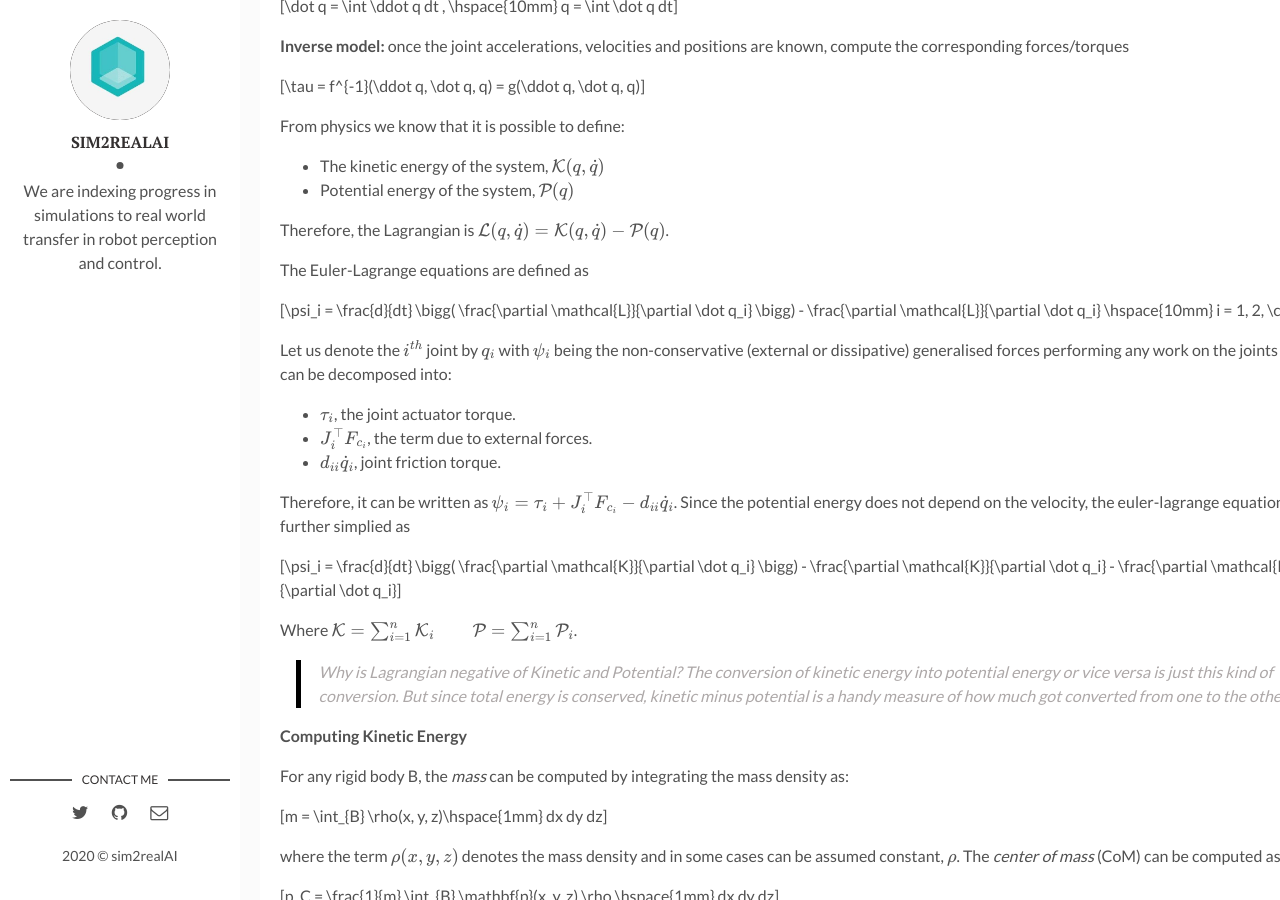
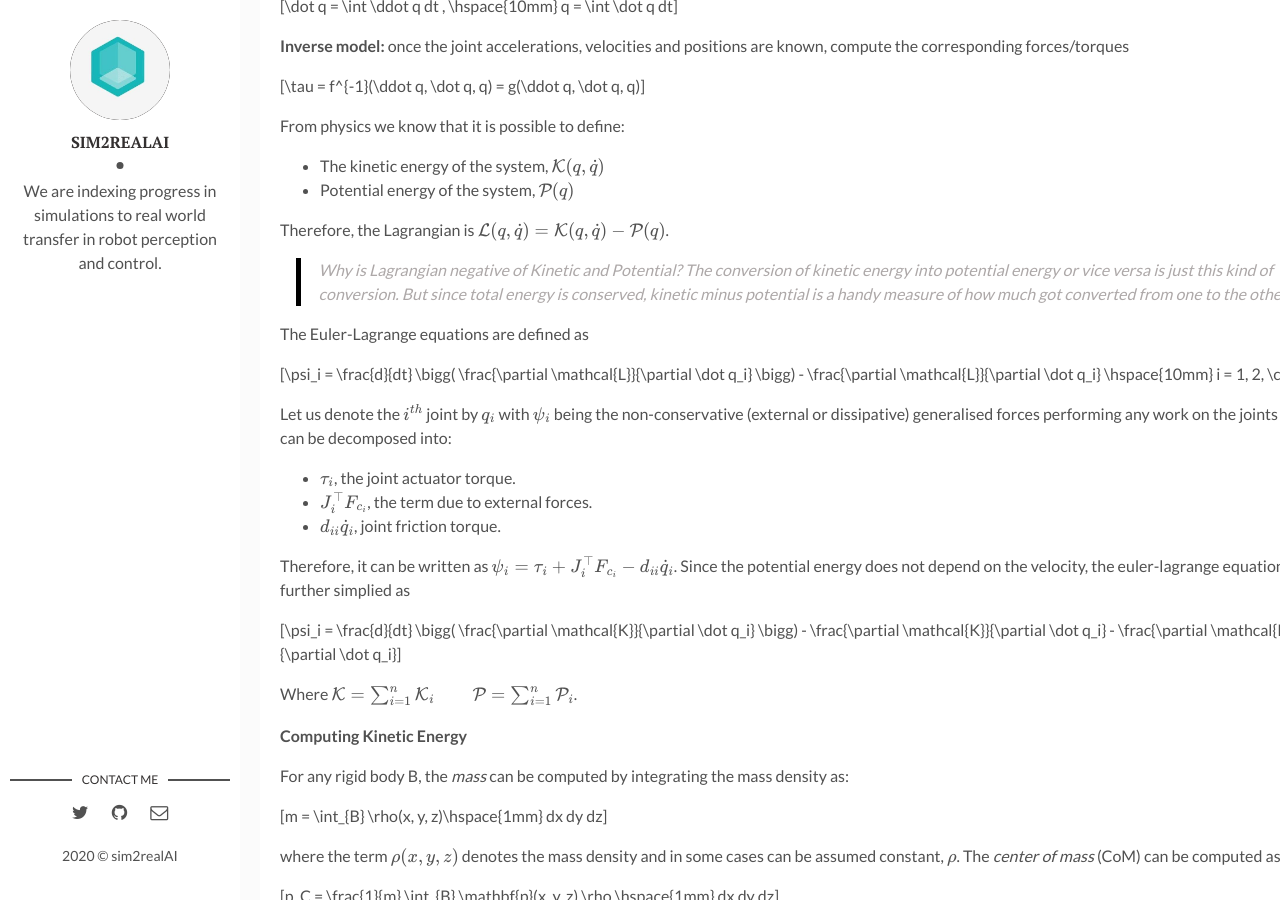
Before and after one commit to backupsim2realai/backupsim2realai.github.io, a Jekyll site: the page built from _posts/2019-04-15-Dynamic-Model-Of-Manipulators.markdown, in a window 1280 px wide and 900 px high, scrolled down 478 px. Built offline with Jekyll 4.4.1, drawn with Linux system fonts in a browser that asks for light colours; formulas are drawn with MathJax 3; some of the changed lines change nothing that is shown.

Commit message:
adding more information
Signed-off-by: Ankur Handa <ahanda@nvidia.com>

```diff
--- a/_posts/2019-04-15-Dynamic-Model-Of-Manipulators.markdown
+++ b/_posts/2019-04-15-Dynamic-Model-Of-Manipulators.markdown
@@ -35,6 +35,9 @@ From physics we know that it is possible to define:
 
 Therefore, the Lagrangian is $$\mathcal{L}(q, \dot q) = \mathcal{K}(q, \dot q) - \mathcal{P}(q)$$.
 
+> Why is Lagrangian negative of Kinetic and Potential?
+> The conversion of kinetic energy into potential energy or vice versa is just this kind of conversion. But since total energy is conserved, kinetic minus potential is a handy measure of how much got converted from one to the other.
+
 The Euler-Lagrange equations are defined as
 
 $$\psi_i = \frac{d}{dt} \bigg( \frac{\partial \mathcal{L}}{\partial \dot q_i} \bigg) - \frac{\partial \mathcal{L}}{\partial \dot q_i} \hspace{10mm} i = 1, 2, \cdots, n $$
@@ -52,8 +55,6 @@ $$\psi_i = \frac{d}{dt} \bigg( \frac{\partial \mathcal{K}}{\partial \dot q_i} \b
 
 Where $$\mathcal{K} = \sum_{i=1}^{n}\mathcal{K}_i \hspace{10mm} \mathcal{P} = \sum_{i=1}^{n}\mathcal{P}_i$$.
 
-> Why is Lagrangian negative of Kinetic and Potential?
-> The conversion of kinetic energy into potential energy or vice versa is just this kind of conversion. But since total energy is conserved, kinetic minus potential is a handy measure of how much got converted from one to the other.
 
 
 **Computing Kinetic Energy**
```
